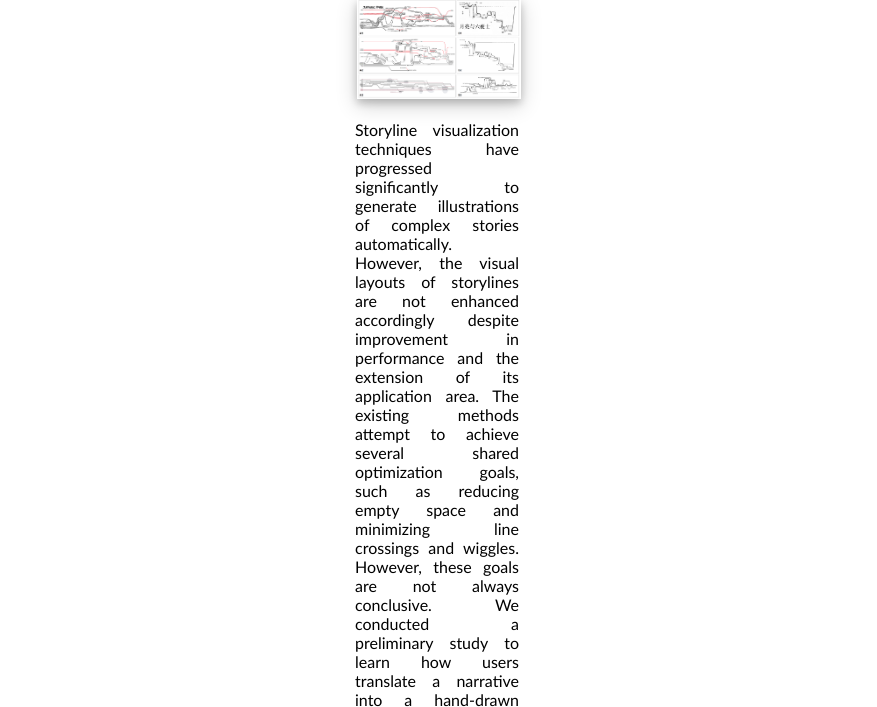
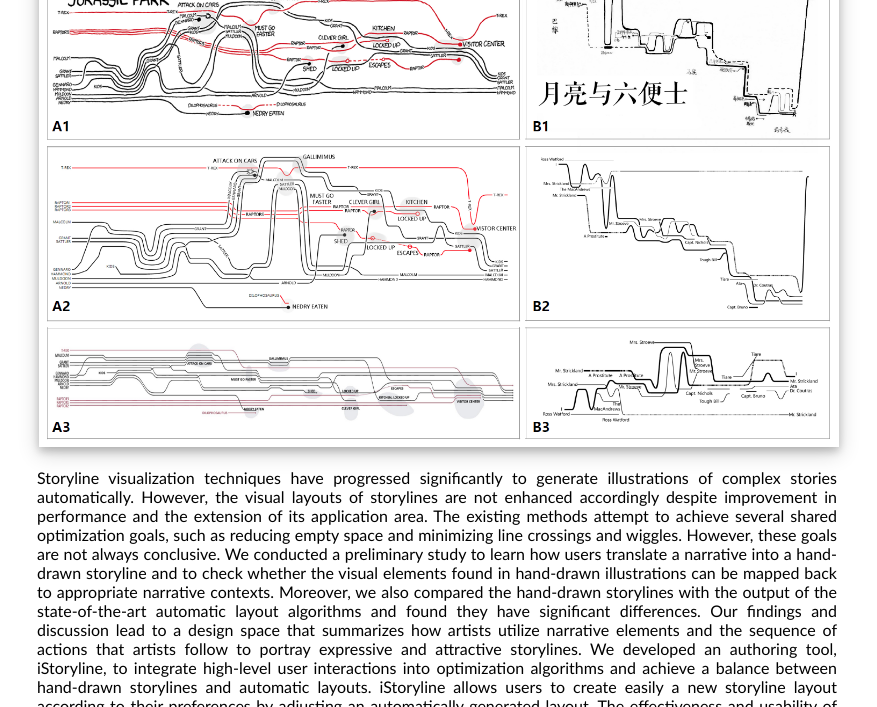
Before and after one commit to iStoryline/iStoryline.github.io, a plain HTML site: page index.html in a window 1280 px wide. Shown: the part 151-858 px from the top of the page, without its empty margins (203-1080 px from the left). Drawn offline with Linux system fonts and the light colour scheme.

Commit message:
auto width

```diff
--- a/index.html
+++ b/index.html
@@ -6,12 +6,16 @@
   <style type="text/css">
     body {
       font-family: 'Gill Sans', 'Gill Sans MT', Calibri, 'Trebuchet MS', sans-serif;
+      display: flex;
+      justify-content: center;
     }
 
     .content-wrapper {
+      flex: 0 1 800px;
       display: flex;
       flex-direction: column;
-      padding: 0 550px;
+      /*padding: 0 550px;*/
+
     }
 
     .header-wrapper {
```
